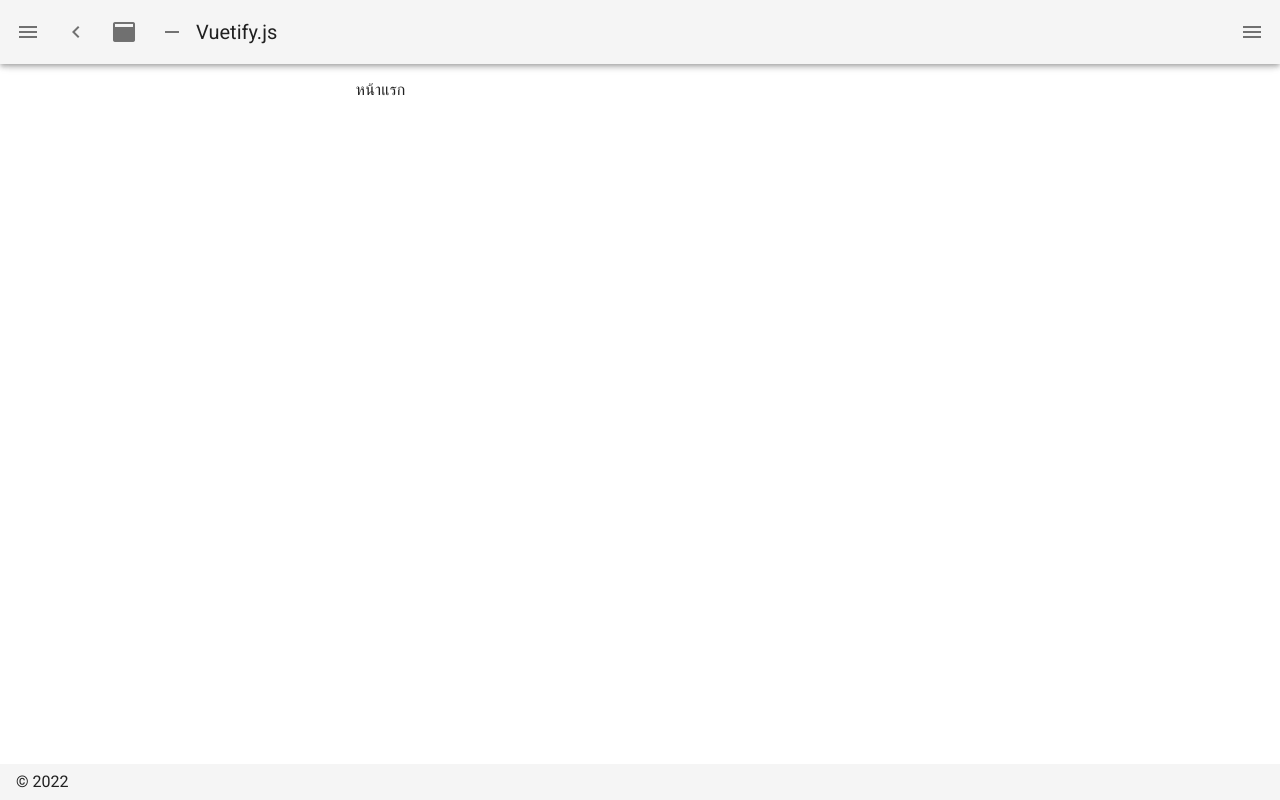
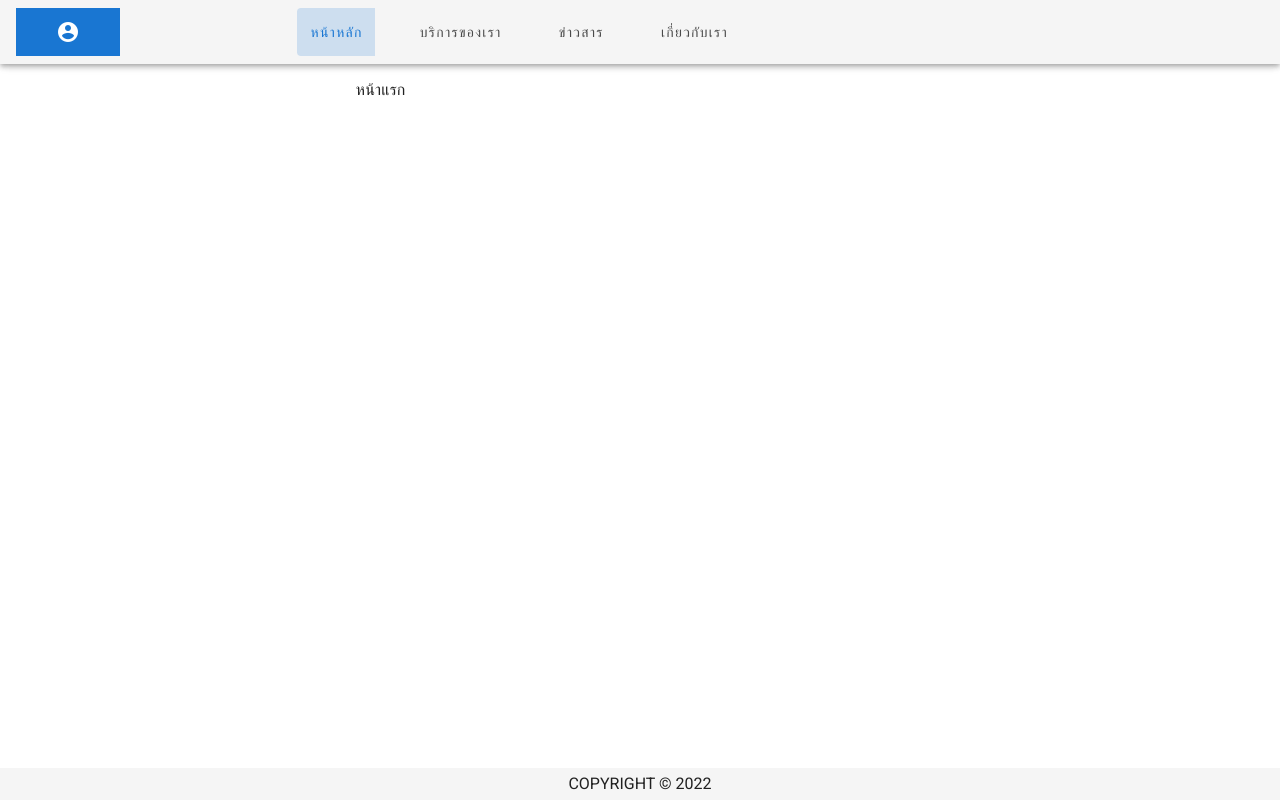
Before and after one commit to wainuchai11/content-web, a Nuxt app: page / in a window 1280 px wide. Built offline with nearby package versions, Linux system fonts and the light colour scheme.

Commit message:
style: default layout
- Change nav bar
- Append brand logo

```diff
--- a/layouts/default.vue
+++ b/layouts/default.vue
@@ -1,118 +1,105 @@
 <template>
-  <v-app dark>
-    <v-navigation-drawer
-      v-model="drawer"
-      :mini-variant="miniVariant"
-      :clipped="clipped"
-      fixed
-      app
-    >
+  <v-app>
+    <v-navigation-drawer v-model="drawer" fixed>
       <v-list>
-        <v-list-item
-          v-for="(item, i) in items"
-          :key="i"
-          :to="item.to"
-          router
-          exact
-        >
-          <v-list-item-action>
-            <v-icon>{{ item.icon }}</v-icon>
-          </v-list-item-action>
+        <v-list-item v-for="(item, i) in items" :key="i" :to="item.to" router>
           <v-list-item-content>
             <v-list-item-title>{{ item.title }}</v-list-item-title>
           </v-list-item-content>
         </v-list-item>
       </v-list>
     </v-navigation-drawer>
-    <v-app-bar
-      :clipped-left="clipped"
-      fixed
-      app
-    >
-      <v-app-bar-nav-icon @click.stop="drawer = !drawer" />
-      <v-btn
-        icon
-        @click.stop="miniVariant = !miniVariant"
+    <v-app-bar :clipped-left="clipped" fixed app>
+      <v-avatar
+        @click="() => $router.push('/')"
+        tile
+        color="primary"
+        class="col-1"
       >
-        <v-icon>mdi-{{ `chevron-${miniVariant ? 'right' : 'left'}` }}</v-icon>
-      </v-btn>
-      <v-btn
-        icon
-        @click.stop="clipped = !clipped"
-      >
-        <v-icon>mdi-application</v-icon>
-      </v-btn>
-      <v-btn
-        icon
-        @click.stop="fixed = !fixed"
-      >
-        <v-icon>mdi-minus</v-icon>
-      </v-btn>
-      <v-toolbar-title>{{ title }}</v-toolbar-title>
+        <v-icon dark> mdi-account-circle </v-icon>
+      </v-avatar>
+
+      <v-row align-content="center" justify="center" class="d-xs-none">
+        <v-btn-toggle
+          v-model="toggleMenu"
+          borderless
+          mandatory
+          active-class="primary--text"
+          color="primary"
+          style="background-color: inherit"
+        >
+          <v-hover
+            v-for="(menu, index) in items"
+            :key="index"
+            v-slot="{ hover }"
+            class="mx-4"
+          >
+            <v-btn
+              :color="hover ? 'primary' : 'gray'"
+              text
+              v-text="menu.title"
+              nuxt
+              :to="menu.to"
+            ></v-btn>
+          </v-hover>
+        </v-btn-toggle>
+      </v-row>
       <v-spacer />
-      <v-btn
-        icon
-        @click.stop="rightDrawer = !rightDrawer"
-      >
-        <v-icon>mdi-menu</v-icon>
-      </v-btn>
+      <v-app-bar-nav-icon
+        class="d-xl-none d-lg-none d-md-none"
+        @click.stop="drawer = !drawer"
+      />
     </v-app-bar>
     <v-main>
       <v-container>
         <Nuxt />
       </v-container>
     </v-main>
-    <v-navigation-drawer
-      v-model="rightDrawer"
-      :right="right"
-      temporary
-      fixed
-    >
-      <v-list>
-        <v-list-item @click.native="right = !right">
-          <v-list-item-action>
-            <v-icon light>
-              mdi-repeat
-            </v-icon>
-          </v-list-item-action>
-          <v-list-item-title>Switch drawer (click me)</v-list-item-title>
-        </v-list-item>
-      </v-list>
-    </v-navigation-drawer>
-    <v-footer
-      :absolute="!fixed"
-      app
-    >
-      <span>&copy; {{ new Date().getFullYear() }}</span>
+    <v-footer class="text-center pa-1" absolute app>
+      <span style="width: 100%"
+        >COPYRIGHT &copy; {{ new Date().getFullYear() }}</span
+      >
     </v-footer>
   </v-app>
 </template>
 
 <script>
 export default {
-  name: 'DefaultLayout',
-  data () {
+  name: "DefaultLayout",
+  data() {
     return {
       clipped: false,
       drawer: false,
       fixed: false,
       items: [
         {
-          icon: 'mdi-apps',
-          title: 'Welcome',
-          to: '/'
+          title: "หน้าหลัก",
+          to: "/",
         },
         {
-          icon: 'mdi-chart-bubble',
-          title: 'Inspire',
-          to: '/inspire'
-        }
+          title: "บริการของเรา",
+          to: "/service",
+        },
+        {
+          title: "ข่าวสาร",
+          to: "/news",
+        },
+        {
+          title: "เกี่ยวกับเรา",
+          to: "/about-us",
+        },
       ],
       miniVariant: false,
       right: true,
       rightDrawer: false,
-      title: 'Vuetify.js'
-    }
-  }
+      title: "Vuetify.js",
+      toggleMenu: 0,
+    };
+  },
+};
+</script>
+<style scoped>
+.v-btn-toggle {
+  background-color: inherit;
 }
-</script>
+</style>
```
